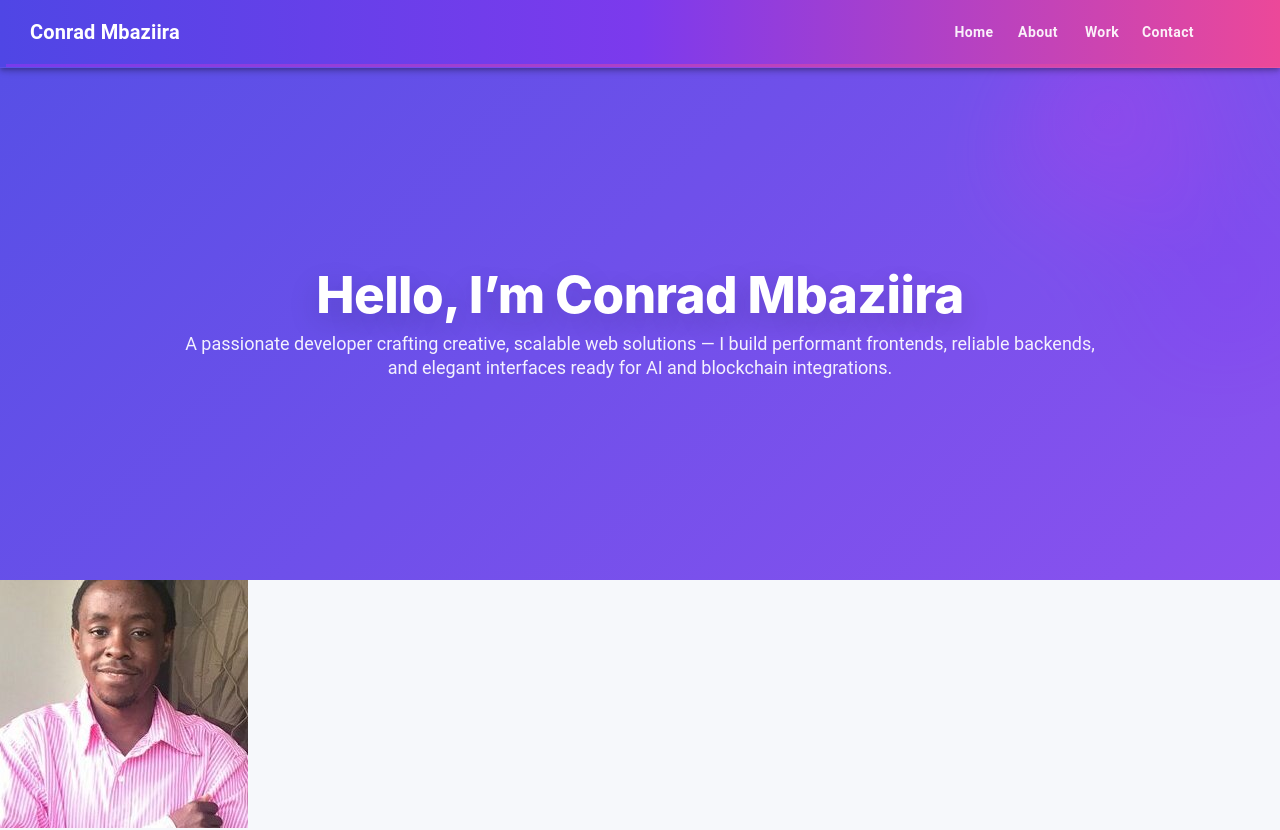
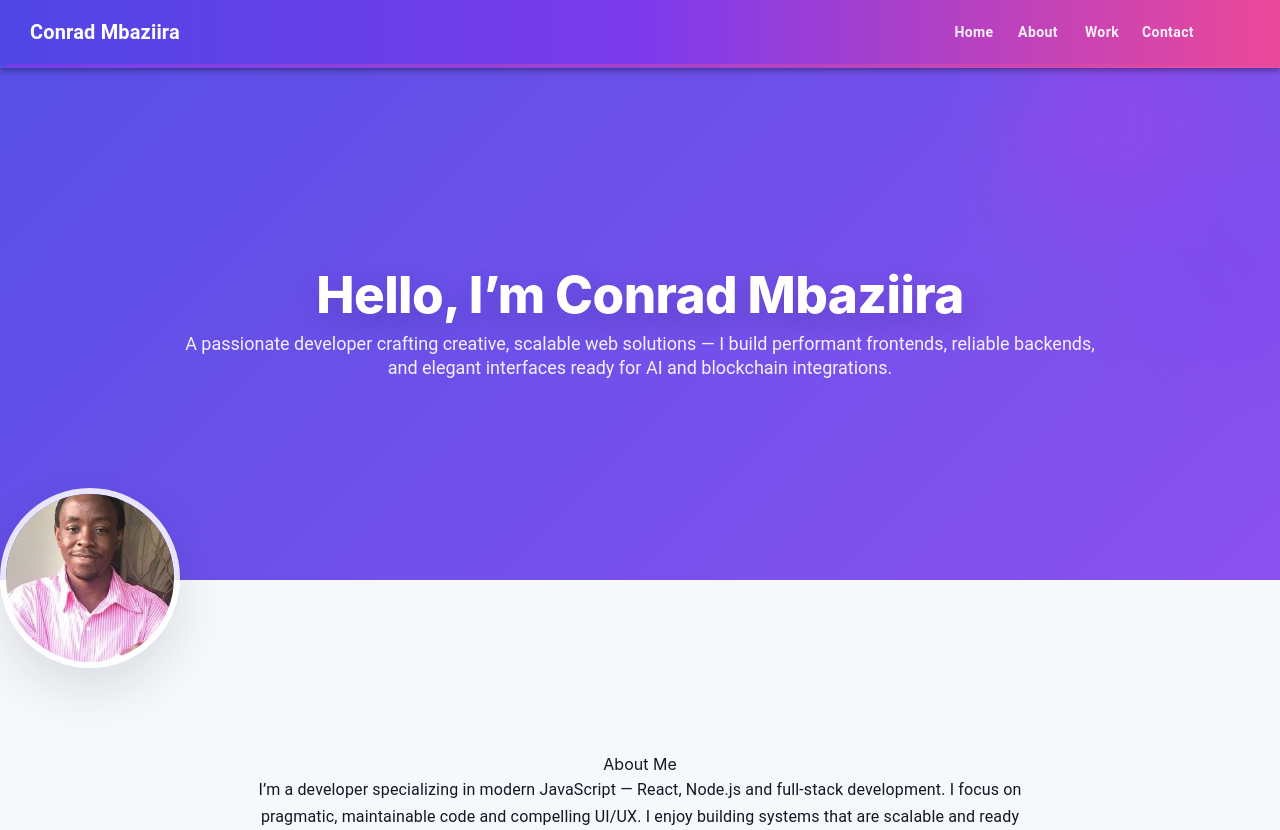
Before and after one commit to ConradPB/portfolio-react-update, a React (Vite) app in the folder portfolio/: page / in a window 1280 px wide. Shown: the top 830 px of the page. Built offline with nearby package versions, Linux system fonts and the light colour scheme; some icons are missing.

Commit message:
profile styled

```diff
--- a/portfolio/src/index.css
+++ b/portfolio/src/index.css
@@ -108,3 +108,26 @@ body {
   pointer-events: none;
   mix-blend-mode: overlay;
 }
+
+/* ---------- PROFILE ---------- */
+.profile-pic-container {
+  text-align: center;
+  margin: -92px 0 12px;
+  position: relative;
+  z-index: 30;
+}
+
+.profile-pic {
+  width: 180px;
+  height: 180px;
+  border-radius: 999px;
+  object-fit: cover;
+  border: 6px solid var(--glass-strong);
+  box-shadow: 0 20px 50px rgba(15,23,42,0.12);
+  transition: transform 350ms cubic-bezier(.2,.9,.2,1), box-shadow 350ms ease;
+}
+
+.profile-pic:hover {
+  transform: translateY(-6px) scale(1.03);
+  box-shadow: 0 28px 70px rgba(15,23,42,0.16);
+}
```
